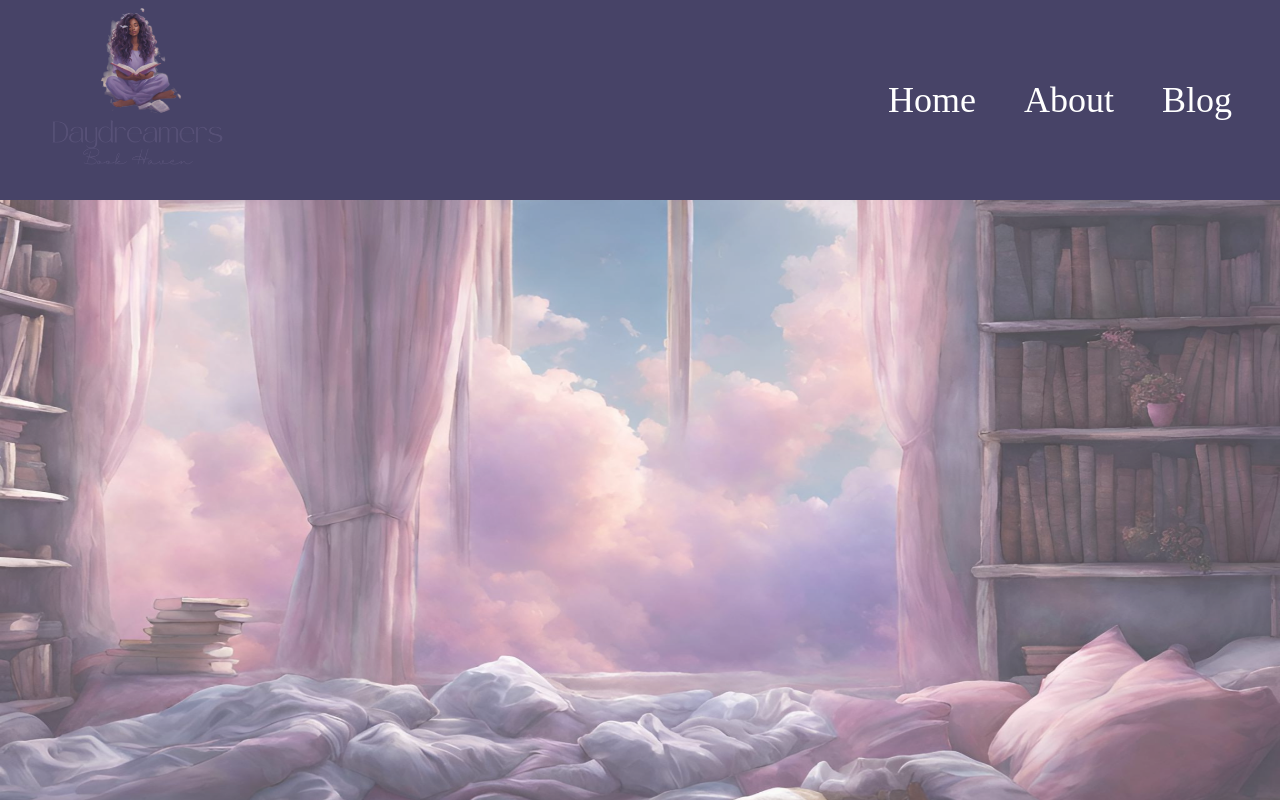
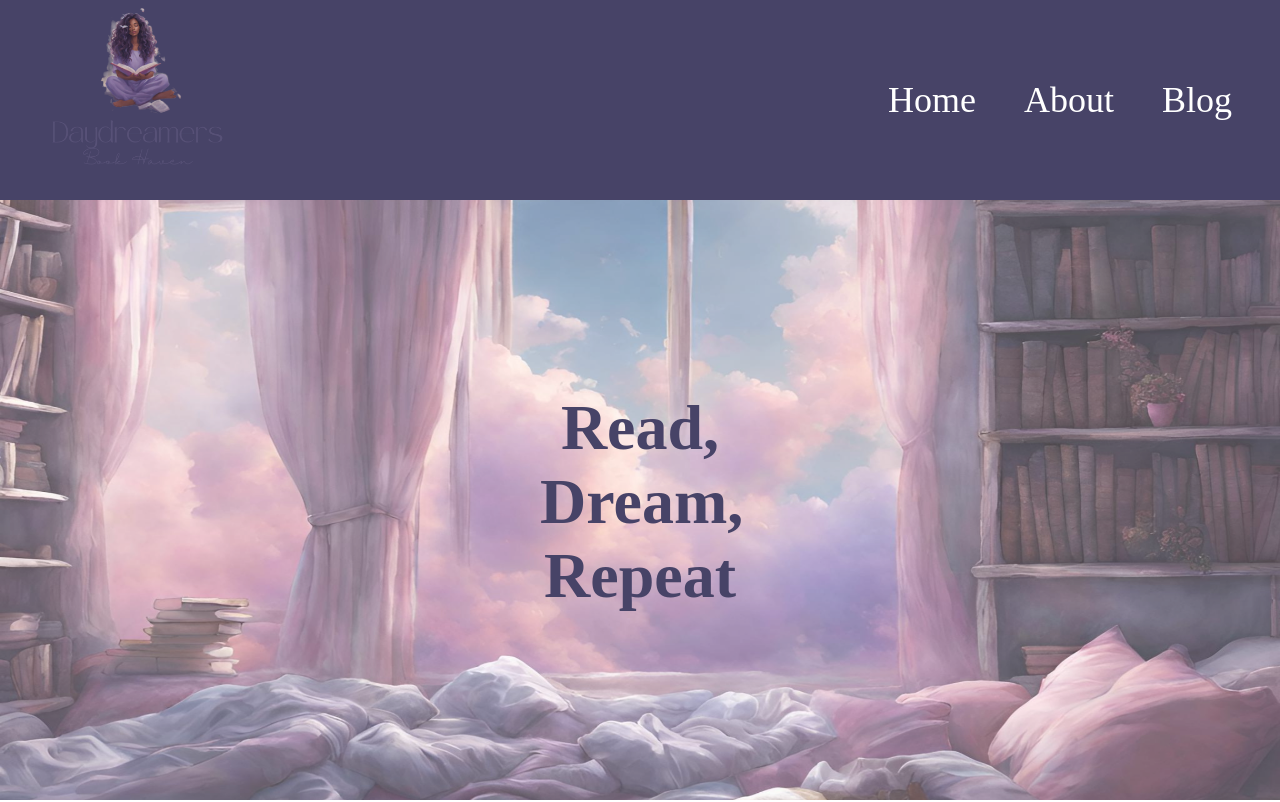
Before and after one commit to katiyelae/blog-site, a React (Create React App) app: page / in a window 1280 px wide. Shown: the top 802 px of the page. Built offline with nearby package versions, Linux system fonts and the light colour scheme.

Commit message:
finished styling of feature image on hom page.

```diff
--- a/src/components/FeatureImage/featureImage.css
+++ b/src/components/FeatureImage/featureImage.css
@@ -1,6 +1,6 @@
 .feature-container{
     position: relative;
-    /* text-align: center; */
+    text-align: center;
     color: #474367;
 }
 
@@ -8,12 +8,14 @@ img {
     height: 600px;
     width: 100%;
     object-fit: fill; /* Ensure the image covers the entire container */
-   opacity: 0.75;
+    opacity: 0.75;
   }
 
-.content-container h1{
-    height: 200px;
-    width: 100px;
+.feature-text{
+    position: absolute;
+    top: 50%;
+    left: 50%;
+    transform: translate(-50%, -50%);
+    width:200px;
     font-size: 64px;
-    text-align: center;
 }
--- a/src/components/FeatureImage/featureImage.jsx
+++ b/src/components/FeatureImage/featureImage.jsx
@@ -5,10 +5,8 @@ import './featureImage.css'
 const FeatureImage = ()  =>{
   return (
     <div className='feature-container'>
-         <div className='content-container'>
-            <img src={FeatureImg} alt="landing page feature" />
-            <h1>Read, Dream, Repeat</h1>
-        </div>
+        <img src={FeatureImg} alt="landing page feature" />
+        <h1 className='feature-text'>Read, Dream, Repeat</h1>
     </div>
   )
 }
```
